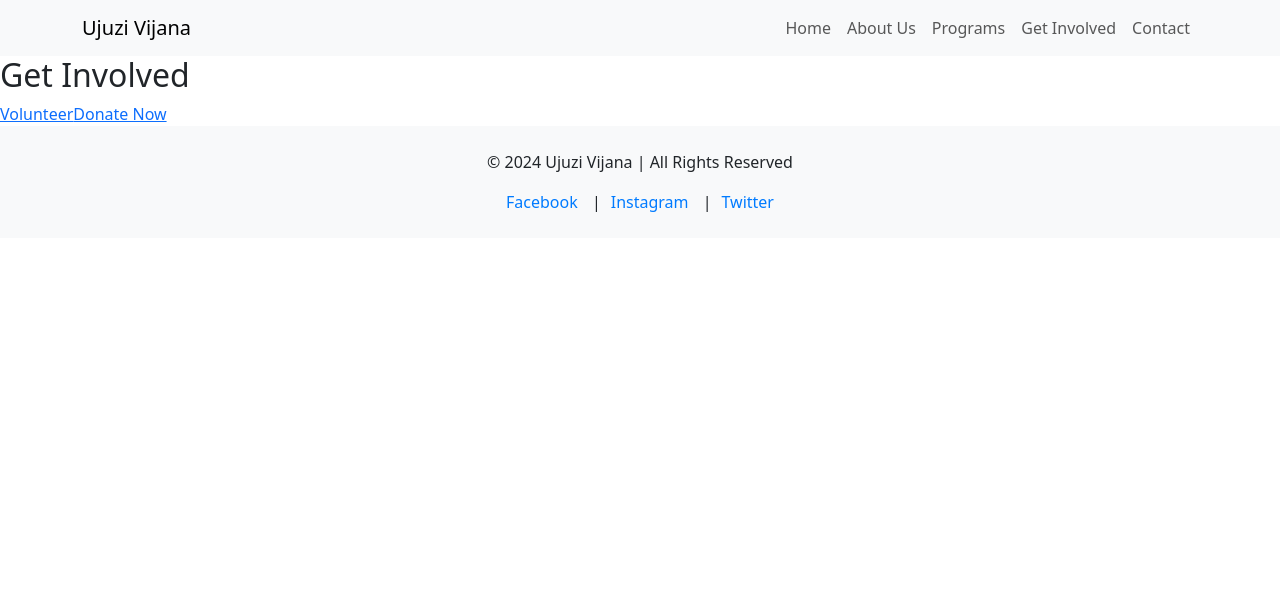
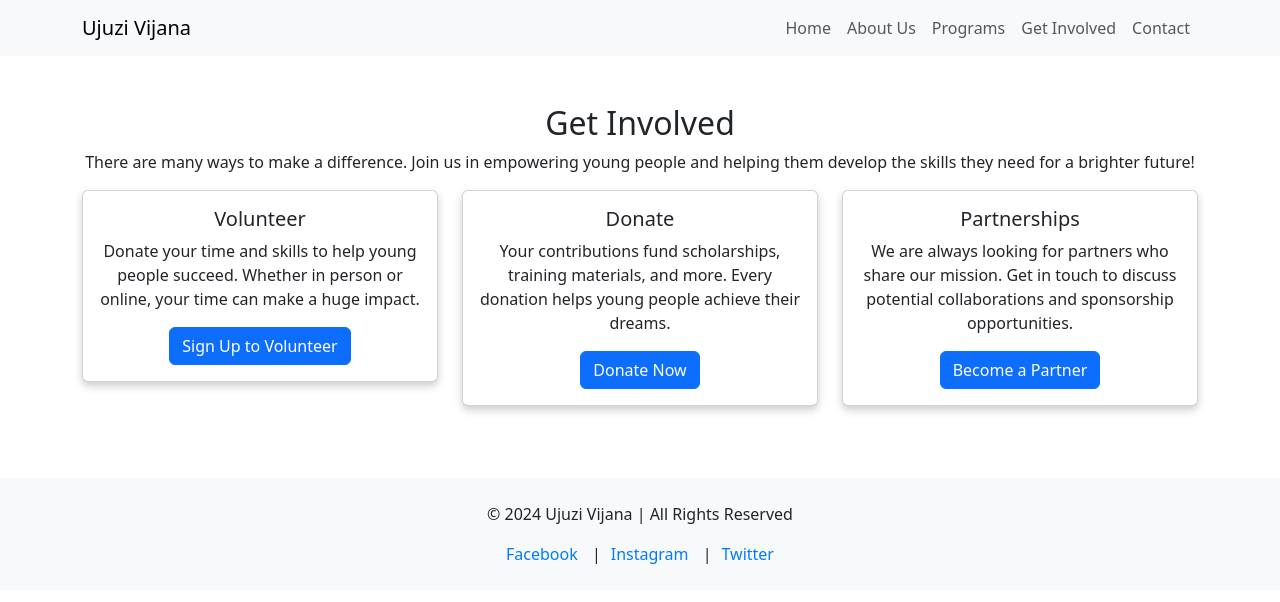
Before and after one commit to kipngenohaaron/Ujuzi-Vijana-, a React (Create React App) app: page /get-involved in a window 1280 px wide. Shown: the top 602 px of the page. Built offline with nearby package versions, Linux system fonts and the light colour scheme.

Commit message:
GetInvolved updated

```diff
--- a/src/components/GetInvolved.js
+++ b/src/components/GetInvolved.js
@@ -1,12 +1,61 @@
-import React from "react";
+// import React from "react";
+
+// function GetInvolved() {
+//   return (
+//     <section id="get-involved">
+//       <h2>Get Involved</h2>
+//       <div className="cta">
+//         <a href="#volunteer" className="cta-button">Volunteer</a>
+//         <a href="#donate" className="cta-button">Donate Now</a>
+//       </div>
+//     </section>
+//   );
+// }
+
+// export default GetInvolved;
+import React from 'react';
 
 function GetInvolved() {
   return (
-    <section id="get-involved">
-      <h2>Get Involved</h2>
-      <div className="cta">
-        <a href="#volunteer" className="cta-button">Volunteer</a>
-        <a href="#donate" className="cta-button">Donate Now</a>
+    <section className="get-involved py-5">
+      <div className="container text-center">
+        <h2>Get Involved</h2>
+        <p>There are many ways to make a difference. Join us in empowering young people and helping them develop the skills they need for a brighter future!</p>
+
+        <div className="row">
+          {/* Volunteer Section */}
+          <div className="col-md-4 mb-4">
+            <div className="card">
+              <div className="card-body">
+                <h5 className="card-title">Volunteer</h5>
+                <p className="card-text">Donate your time and skills to help young people succeed. Whether in person or online, your time can make a huge impact.</p>
+                <a href="#volunteer" className="btn btn-primary">Sign Up to Volunteer</a>
+              </div>
+            </div>
+          </div>
+
+          {/* Donate Section */}
+          <div className="col-md-4 mb-4">
+            <div className="card">
+              <div className="card-body">
+                <h5 className="card-title">Donate</h5>
+                <p className="card-text">Your contributions fund scholarships, training materials, and more. Every donation helps young people achieve their dreams.</p>
+                <a href="#donate" className="btn btn-primary">Donate Now</a>
+              </div>
+            </div>
+          </div>
+
+          {/* Partnership/Sponsorship Section */}
+          <div className="col-md-4 mb-4">
+            <div className="card">
+              <div className="card-body">
+                <h5 className="card-title">Partnerships</h5>
+                <p className="card-text">We are always looking for partners who share our mission. Get in touch to discuss potential collaborations and sponsorship opportunities.</p>
+                <a href="#partnership" className="btn btn-primary">Become a Partner</a>
+              </div>
+            </div>
+          </div>
+        </div>
       </div>
     </section>
   );
```
